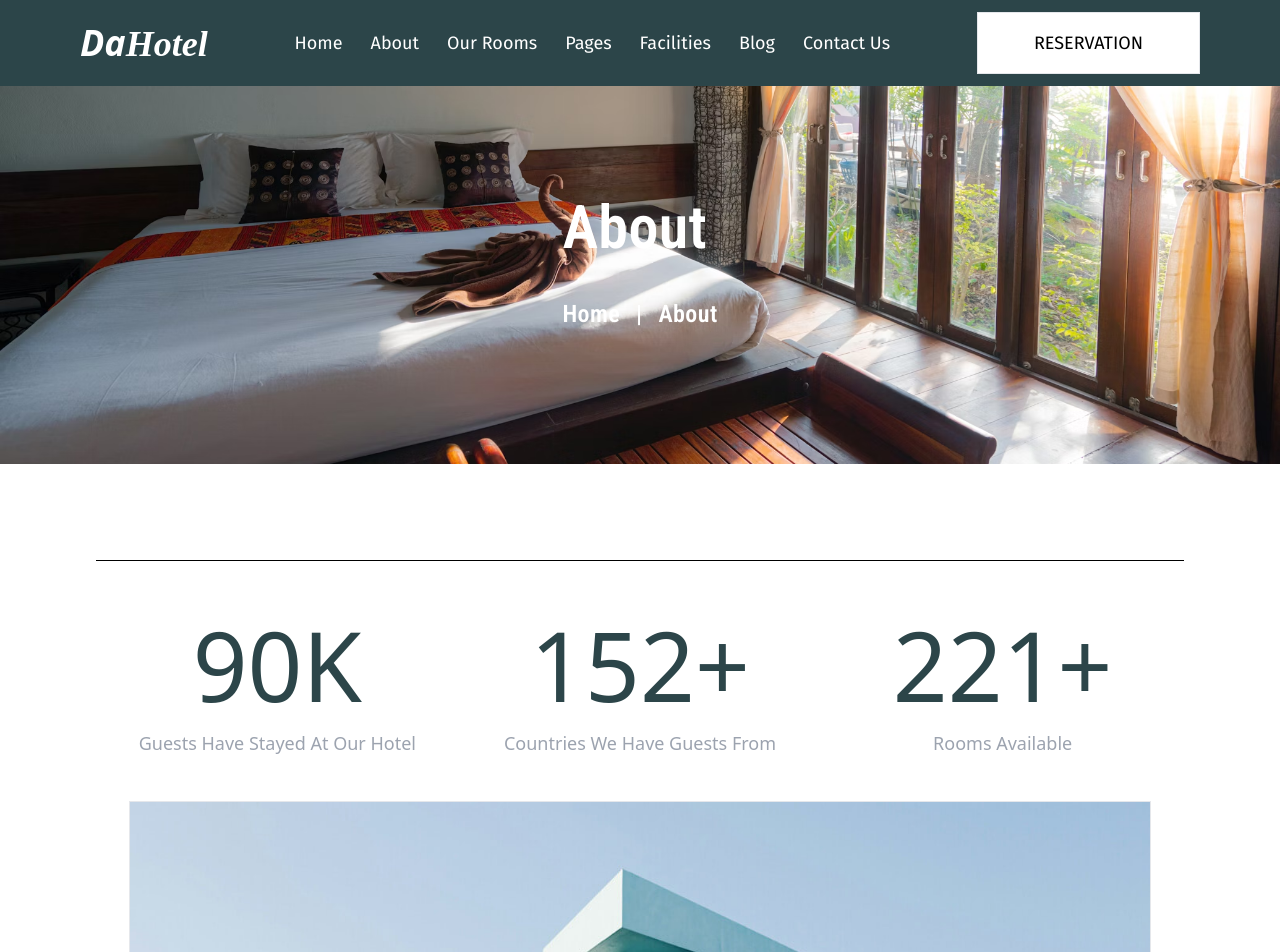
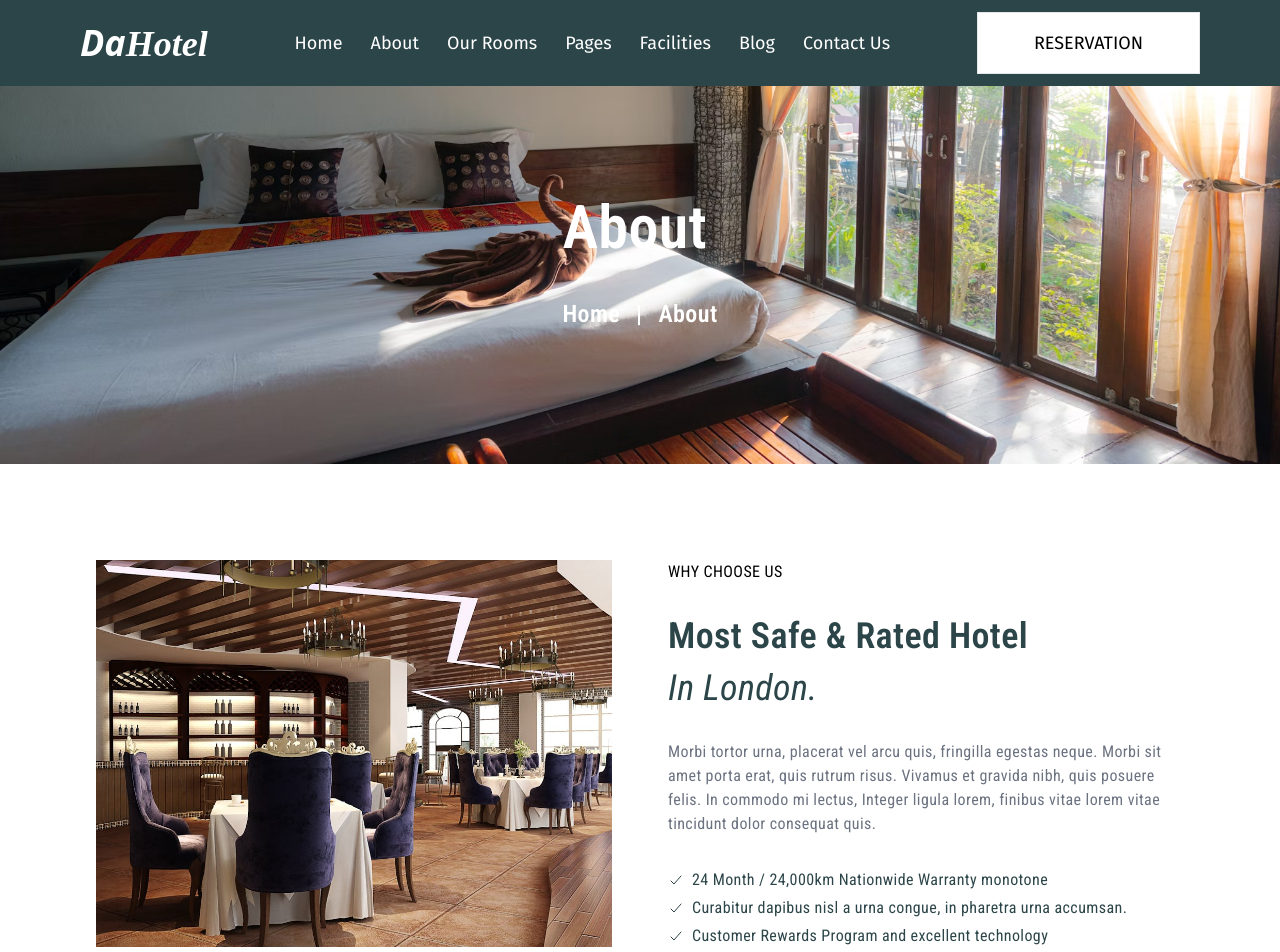
Before and after one commit to ShekRasel/DaHotel-website, a React (Vite) app: page /about in a window 1280 px wide. Shown: the top 952 px of the page. Built offline with nearby package versions, Linux system fonts and the light colour scheme; a web font is replaced by a local one.

Commit message:
about page ,hotel info section

```diff
--- a/src/pages/About.jsx
+++ b/src/pages/About.jsx
@@ -3,10 +3,29 @@ import TopBanner from '../common components/components/TopBanner'
 import OurRating from '../common components/components/OurRating'
 import HotelImages from '../common components/components/HotelImages'
 import Animate from '../common components/components/Animate'
+import { IoCheckmark } from "react-icons/io5";
 function About() {
   return (
     <div>
+
         <TopBanner About={'About'}/>
+        <div className='  mt-24 flex flex-col  md:flex-row  px-4 xl:px-24 2xl:px-48 justify-between  gap-14 2xl:gap-24'>
+
+          <div className='md:w-1/2'>
+            <img src="/public/images/pexels-photo-262047.jpeg" alt="" />
+          </div>
+          <div className='font-roboto tracking-wide md:w-1/2'>
+            <h2>WHY CHOOSE US</h2>
+            <h1 className='text-4xl 2xl:text-5xl font-semibold text-[#2C4549] mt-8'>Most Safe & Rated Hotel</h1>
+            <h1 className='text-4xl 2xl:text-5xl italic text-[#2C4549] mt-3'>In London.</h1>
+            <p className='mt-8 text-gray-500'>Morbi tortor urna, placerat vel arcu quis, fringilla egestas neque. Morbi sit amet porta erat, quis rutrum risus. Vivamus et gravida nibh, quis posuere felis. In commodo mi lectus, Integer ligula lorem, finibus vitae lorem vitae tincidunt dolor consequat quis.</p>
+
+            <h1 className='mt-8 text-[#2C4549] flex items-center gap-2'><span><IoCheckmark /></span>24 Month / 24,000km Nationwide Warranty monotone</h1>
+            <h1 className='mt-1 text-[#2C4549] flex items-center gap-2'><span><IoCheckmark /></span>Curabitur dapibus nisl a urna congue, in pharetra urna accumsan.</h1>
+            <h1 className='mt-1 text-[#2C4549] flex items-center gap-2'><span><IoCheckmark /></span>Customer Rewards Program and excellent technology</h1>
+          </div>
+
+        </div>
         <OurRating paddingBottom={'pb-32 xl:pb-56 2xl:pb-80'}/>
         <Animate/>
         <HotelImages/>
```
